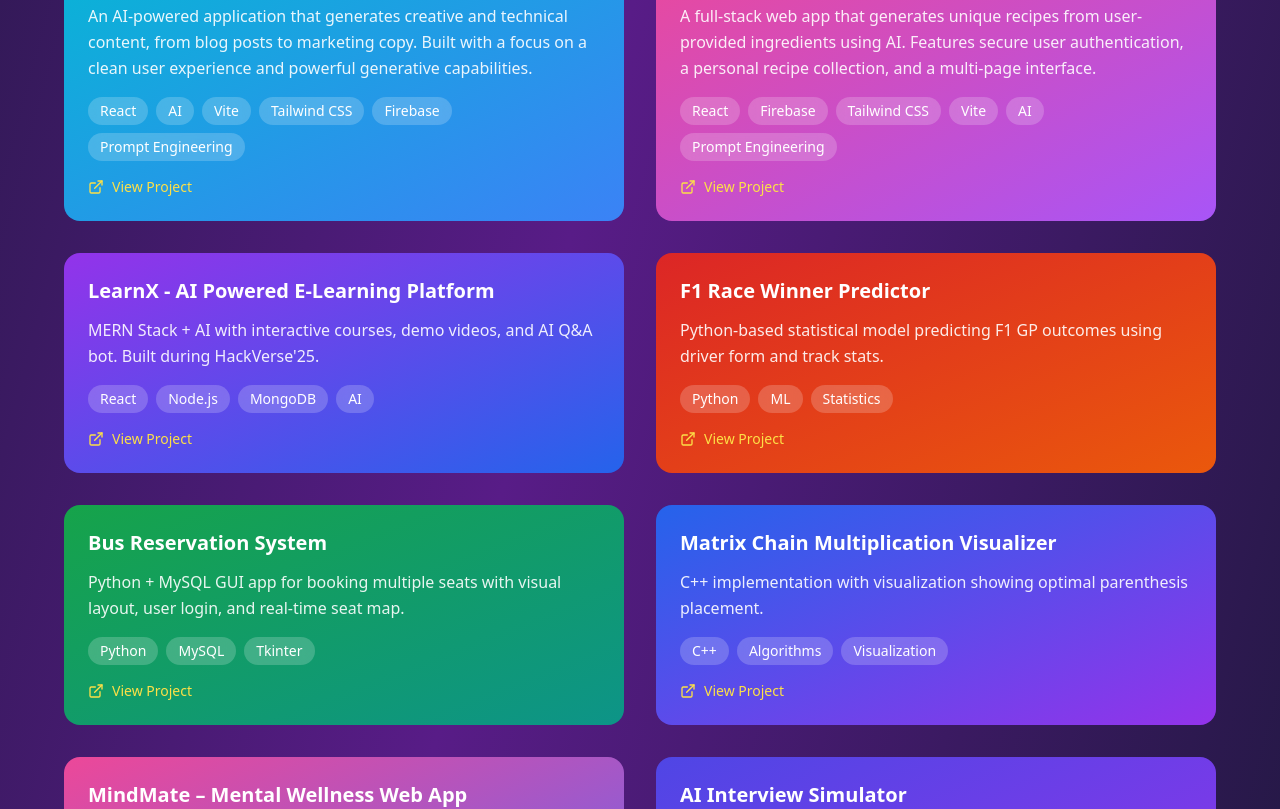
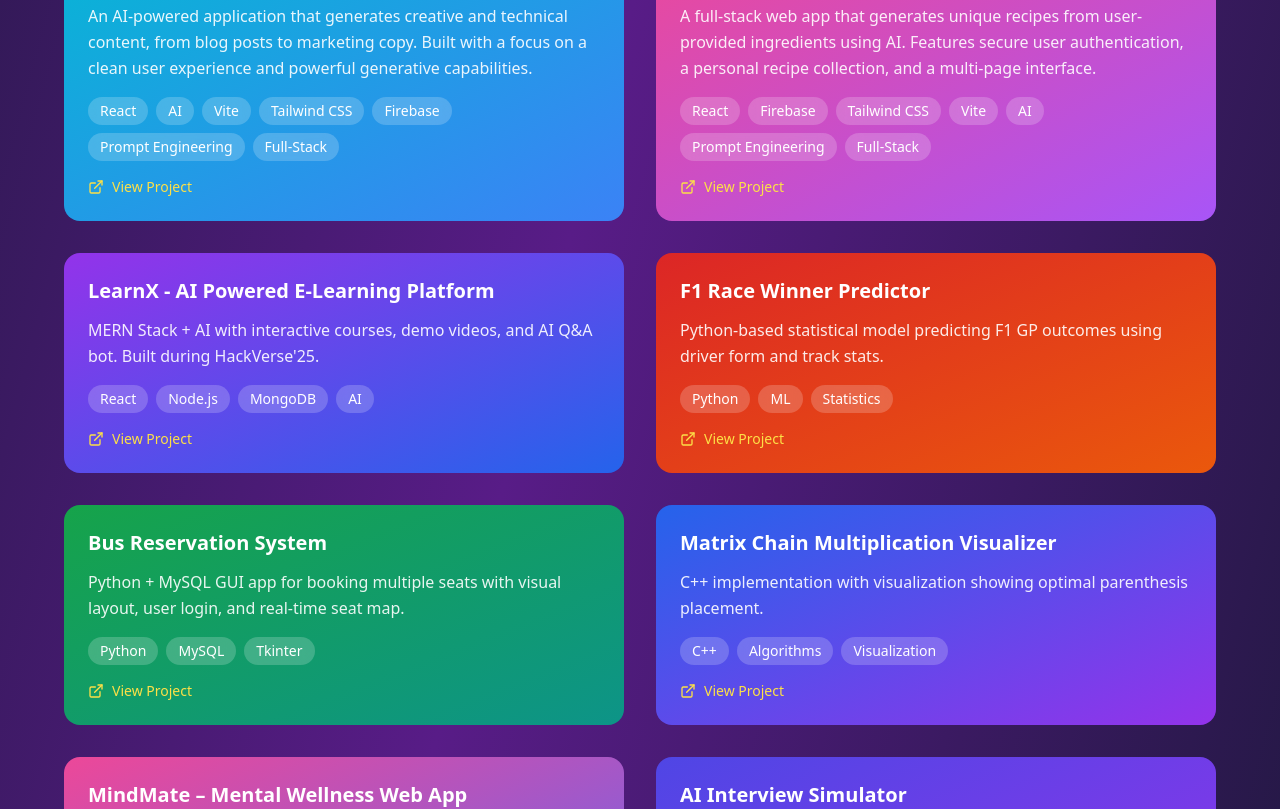
Before and after one commit to PI-Prasaad-Krishna/portfolio, a React (Vite) app: page / in a window 1280 px wide. Shown: the part 2420-3229 px from the top of the page. Built offline with nearby package versions, Linux system fonts and the light colour scheme.

Commit message:
Minor Changes

```diff
--- a/src/App.jsx
+++ b/src/App.jsx
@@ -30,14 +30,14 @@ const Portfolio = () => {
     {
       title: "LexiGen AI - Content Generation Tool",
       desc: "An AI-powered application that generates creative and technical content, from blog posts to marketing copy. Built with a focus on a clean user experience and powerful generative capabilities.",
-      tech: ["React", "AI", "Vite", "Tailwind CSS", "Firebase", "Prompt Engineering"],
+      tech: ["React", "AI", "Vite", "Tailwind CSS", "Firebase", "Prompt Engineering", "Full-Stack"],
       color: "from-cyan-500 to-blue-500",
       link: "https://lexigenai.vercel.app/"
     },
     {
       title: "GetChef - AI Recipe Generator",
       desc: "A full-stack web app that generates unique recipes from user-provided ingredients using AI. Features secure user authentication, a personal recipe collection, and a multi-page interface.",
-      tech: ["React", "Firebase", "Tailwind CSS", "Vite", "AI", "Prompt Engineering"],
+      tech: ["React", "Firebase", "Tailwind CSS", "Vite", "AI", "Prompt Engineering", "Full-Stack"],
       color: "from-pink-500 to-purple-500",
       link: "https://getchef.vercel.app/"
     },
@@ -79,7 +79,7 @@ const Portfolio = () => {
     {
     title: "AI Interview Simulator",
     desc: "Simulates real job interviews using AI. Users answer dynamic questions and get scored with instant feedback. Built for a club hackathon with a full-stack React + AI setup.",
-    tech: ["React", "OpenRouter", "AI", "Full-Stack"],
+    tech: ["React", "OpenRouter", "AI", "Full-Stack", "Prompt Engineering"],
     color: "from-indigo-600 to-purple-600",
     link: "https://hackathon-ck-7eu7.vercel.app/"
     }
```
